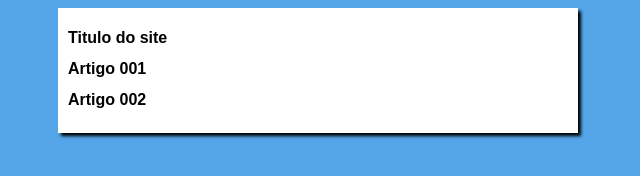
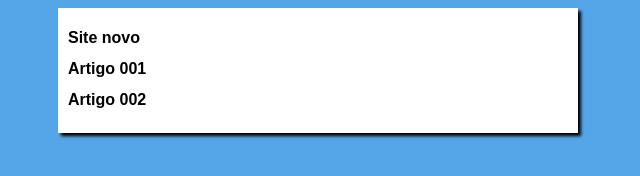
Before and after one commit to leonardobmessias/projeto-site, a plain HTML site: page index.html in a window 1280 px wide. Shown: the full height of the page, 322-962 px from the left. Drawn offline with Linux system fonts and the light colour scheme.

Commit message:
Update index.html

```diff
--- a/index.html
+++ b/index.html
@@ -9,7 +9,7 @@
 <body>
     <main>
         <header>
-            <h1>Titulo do site</h1>
+            <h1>Site novo</h1>
         </header>
         <article>
             <h2>Artigo 001</h2>
```
